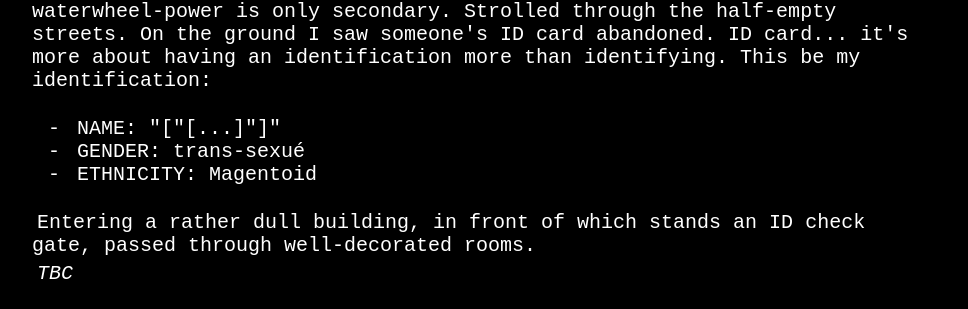
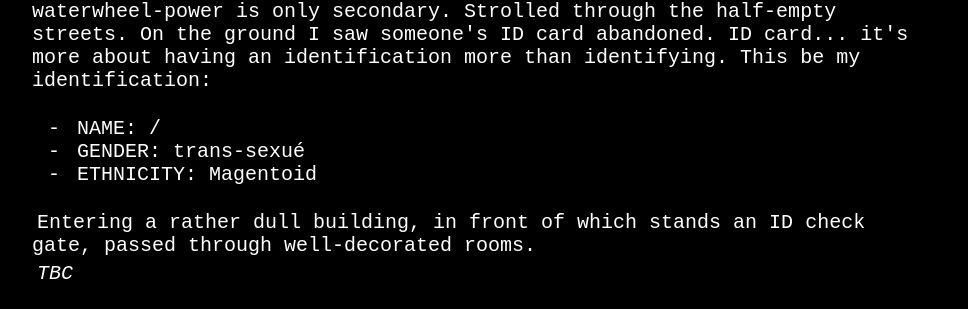
Before and after one commit to kamnosta/kamnosta.github.io, a Jekyll site: the page built from _ishalvingover/25-08-24-1.md, in a window 1280 px wide and 900 px high, scrolled down 3819 px. Shown: the part 396-705 px from the top of the window, without its empty margins (158-1126 px from the left). Built offline with Jekyll 4.4.1, drawn with Linux system fonts in a browser that asks for light colours.

Commit message:
iho update namechange

```diff
--- a/_ishalvingover/25-08-24-1.md
+++ b/_ishalvingover/25-08-24-1.md
@@ -45,7 +45,7 @@ Here the waterwheel is the interface against the general low people.
 
 Weirdly for today the people are not seen much, which is nice; the waterwheel-power is only secondary. Strolled through the half-empty streets. On the ground I saw someone's ID card abandoned. ID card... it's more about having an identification more than identifying. This be my identification:
 
-- NAME: "["[...]"]"
+- NAME: /
 - GENDER: trans-sexué
 - ETHNICITY: Magentoid
 
```
